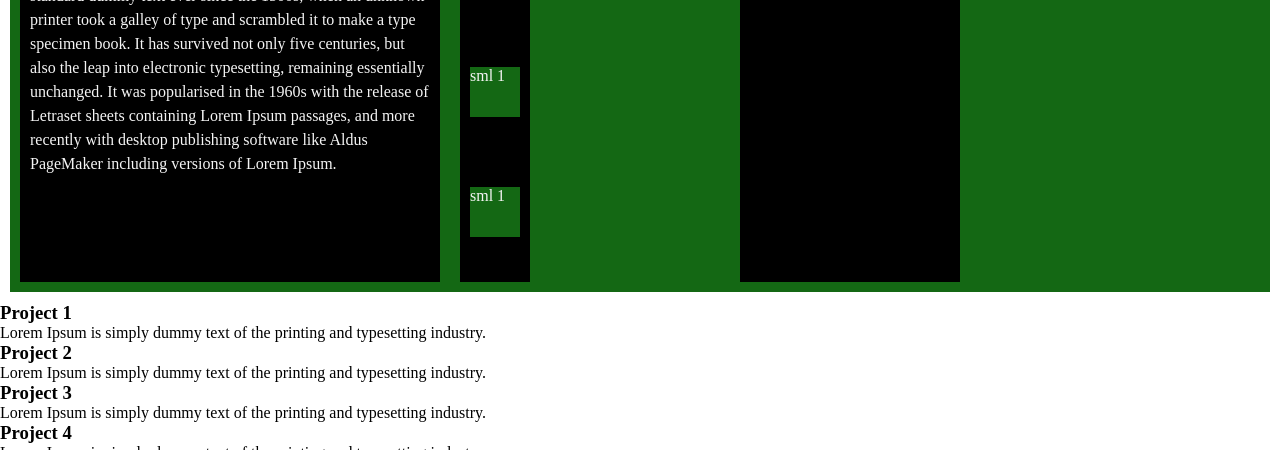
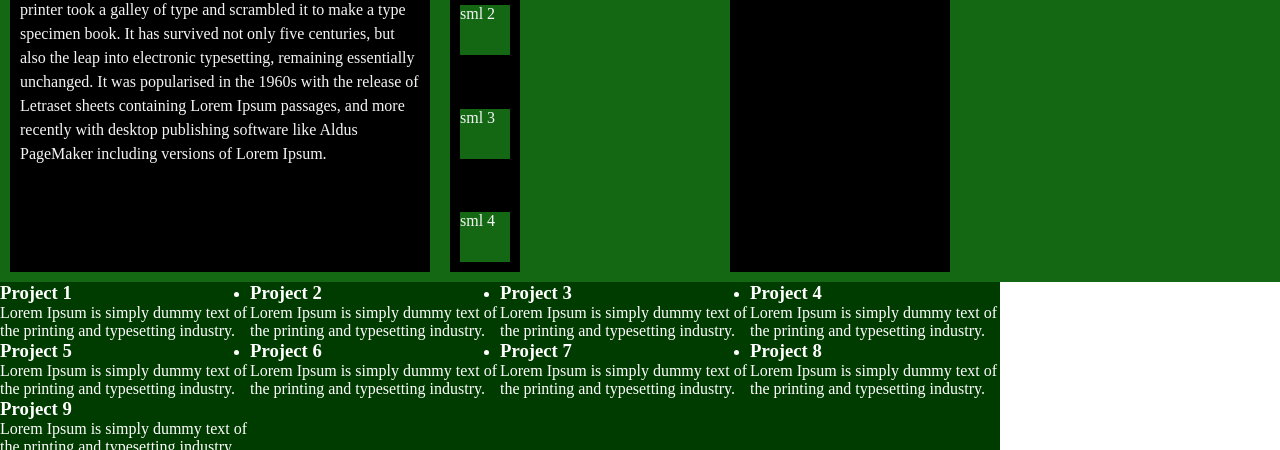
Before and after one commit to RiskyClick/RiskyClick.github.io, a plain HTML site: page index.html in a window 1280 px wide. Shown: the part 218-668 px from the top of the page. Drawn offline with Linux system fonts and the light colour scheme.

Commit message:
added another container

```diff
--- a/index.html
+++ b/index.html
@@ -27,59 +27,80 @@
             </div>
             <ul>
                 <li>sml 1</li>
-                <li>sml 1</li>
-                <li>sml 1</li>
+                <li>sml 2</li>
+                <li>sml 3</li>
+                <li>sml 4</li>
             </ul>
             <div class="img2">Pic</div>
         </div>
     </header>
     <div class="tiles">
         <div class="container">
+            <ul>
+                <li>
                     <div class="pro1">
                         <h3>Project 1</h3>
                         <p>Lorem Ipsum is simply dummy text of the printing and typesetting industry.</p>
                         <div class="pro1img"></div>
                     </div>
+                </li>
+                <li>
                     <div class="pro2">
                         <h3>Project 2</h3>
                         <p>Lorem Ipsum is simply dummy text of the printing and typesetting industry.</p>
                         <div class="pro2img"></div>
                     </div>
+                </li>
+                <li>
                     <div class="pro3">
                         <h3>Project 3</h3>
                         <p>Lorem Ipsum is simply dummy text of the printing and typesetting industry.</p>
                         <div class="pro3img"></div>
                     </div>
+                </li>
+                <li>
                     <div class="pro4">
                         <h3>Project 4</h3>
                         <p>Lorem Ipsum is simply dummy text of the printing and typesetting industry.</p>
                         <div class="pro4img"></div>
                     </div>
+                </li>
+                <li>
                     <div class="pro5">
                         <h3>Project 5</h3>
                         <p>Lorem Ipsum is simply dummy text of the printing and typesetting industry.</p>
                         <div class="pro5img"></div>
                     </div>
+                </li>
+                <li>
                     <div class="pro6">
                         <h3>Project 6</h3>
                         <p>Lorem Ipsum is simply dummy text of the printing and typesetting industry.</p>
                         <div class="pro6img"></div>
                     </div>
+                </li>
+                <li>
                     <div class="pro7">
                         <h3>Project 7</h3>
                         <p>Lorem Ipsum is simply dummy text of the printing and typesetting industry.</p>
                         <div class="pro7img"></div>
                     </div>
+                </li>
+                <li>
                     <div class="pro8">
                         <h3>Project 8</h3>
                         <p>Lorem Ipsum is simply dummy text of the printing and typesetting industry.</p>
                         <div class="pro8img"></div>
                     </div>
+                </li>
+                <li>
                     <div class="pro9">
                         <h3>Project 9</h3>
                         <p>Lorem Ipsum is simply dummy text of the printing and typesetting industry.</p>
                         <div class="pro9img"></div>
                     </div>
+                </li>
+            </ul>
         </div>
     </div>
     <footer class="foot">
--- a/style.css
+++ b/style.css
@@ -32,7 +32,6 @@
     height: 400px;
     display: flex;
     color: whitesmoke;
-    margin: 10px;
 }
 
 .header .container .text {
@@ -50,7 +49,7 @@
     padding: 10px;
     display: flex;
     flex-direction: column;
-    justify-content: space-around;
+    justify-content: space-between;
 }
 
 .header .container li {
@@ -66,3 +65,24 @@
     width: 200px;
     margin-left: 200px;
 }
+
+.tiles .container ul{
+    display: flex;
+    background-color: rgb(0, 59, 0);
+    color: white;
+    flex-wrap: wrap;
+    max-width: 1000px;
+}
+
+.tiles .container li {
+    flex-basis: 250px;
+}
+
+<div class="tiles">
+        <div class="container">
+            <div class="pro1">
+                <h3>Project 1</h3>
+                <p>Lorem Ipsum is simply dummy text of the printing and typesetting industry.</p>
+                <div class="pro1img"></div>
+            </div>
+            <div class="pro2">
```
Lines whose indentation alone changed are shown as unchanged.
